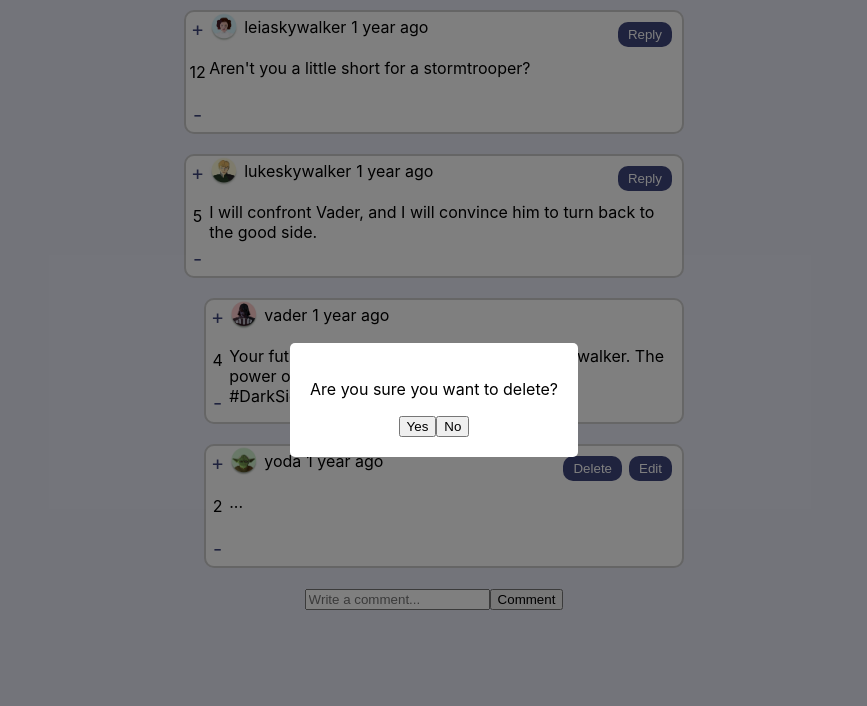
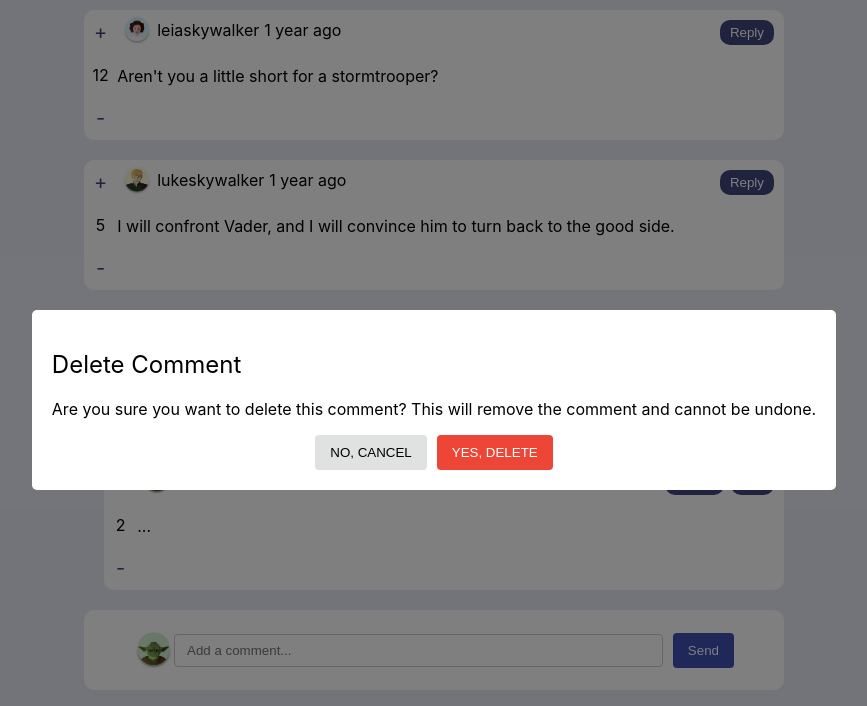
Before and after one commit to miganson/comments-section, a React (Create React App) app: page / in a window 1280 px wide. Both pictures are taken after a click on the button "Delete". Shown: the top 706 px of the page, without its empty margins (206-1073 px from the left). Built offline with nearby package versions, Linux system fonts and the light colour scheme.

Commit message:
added design for reply and comment

```diff
--- a/src/components/Comment/Comment.css
+++ b/src/components/Comment/Comment.css
@@ -1,5 +1,4 @@
 .comment {
-  border: 2px solid #ccc;
   display: flex;
   align-items: flex-start;
   margin-bottom: 20px;
@@ -26,6 +25,10 @@
   right: 60px;
 }
 
+.vote-buttons {
+  padding: 5px;
+}
+
 .comment .vote-buttons div {
   cursor: pointer;
   font-size: 20px;
@@ -40,6 +43,7 @@
 }
 
 .comment .user-info {
+  padding:5px;
   display: flex;
   align-items: center;
   justify-content: flex-start; /* align items to the left */
--- a/src/components/CommentSection/CommentSection.css
+++ b/src/components/CommentSection/CommentSection.css
@@ -1,5 +1,5 @@
 .comment-section {
-  max-width: 500px; /* Setting max-width to 500px */
+  max-width: 700px; /* Setting max-width to 500px */
   min-width: 320px;
   margin: 10px auto; /* Centering by setting auto margin on left and right */
   padding: 0 12px;
@@ -8,3 +8,49 @@
 .replies-container {
   margin-left: 20px;
 }
+
+.comment-input-container {
+  max-width: 700px; /* Setting max-width to 500px */
+  min-width: 320px;
+  margin: 10px auto; /* Centering by setting auto margin on left and right */
+  background-color: white;
+  display: flex;
+  justify-content: center;
+  align-items: center;
+  padding: 10px 0; /* Add padding as required */
+  border-radius: 10px;
+}
+
+.new-comment-container {
+  display: flex; /* Makes the children sit in a line */
+  justify-content: space-between; /* Gives space between input and button */
+  align-items: center; /* Aligns items vertically in the center */
+  width: 100%; /* Takes full width of parent */
+  max-width: 600px; /* You can adjust this based on your preference */
+  padding: 10px; /* Internal padding for the container */
+}
+
+.new-comment-container input {
+  flex: 1; /* Takes all available space */
+  margin-right: 10px; /* Space between input and button */
+  padding: 8px 12px; /* Padding inside input */
+  border: 1px solid #ccc; /* Border for the input */
+  border-radius: 4px; /* Rounded corners for input */
+}
+
+.comment-btn {
+  background-color: #3f51b4; /* Background color for button */
+  color: white; /* Text color */
+  border: none; /* Removes default border */
+  cursor: pointer; /* Hand cursor on hover */
+  padding: 10px 15px; /* Padding for the button */
+  border-radius: 4px; /* Rounded corners for the button */
+  transition: 0.3s background-color; /* Smooth color change on hover */
+}
+
+.comment-user-image {
+  width: 40px; /* Adjust width as needed */
+  height: 40px; /* Adjust height as needed */
+  border-radius: 50%; /* Makes the image round */
+  object-fit: cover; /* Makes sure the image doesn't stretch */
+}
--- a/src/components/CommentSection/CommentSection.js
+++ b/src/components/CommentSection/CommentSection.js
@@ -172,7 +172,17 @@ function CommentSection() {
               />
             ))}
             {replyTo === comment.id && (
-              <>
+              <div className="comment-input-container">
+                <div className="new-comment-container">
+                  <img
+                    src={
+                      data.currentUser.image
+                        ? data.currentUser.image.png
+                        : "avatars/anon.png"
+                    }
+                    alt={data.currentUser.username || "Anonymous"}
+                    className="comment-user-image"
+                  />
                   <input
                     type="text"
                     placeholder="Write a reply..."
@@ -180,23 +190,44 @@ function CommentSection() {
                     onChange={(e) => setNewReply(e.target.value)}
                     ref={replyRefs.current[index]}
                   />
-                <button onClick={() => handleAddReply(comment.id, newReply)}>
+                  <button
+                    className="comment-btn"
+                    onClick={() => handleAddReply(comment.id, newReply)}
+                  >
                     Reply
                   </button>
-              </>
+                </div>
+              </div>
             )}
           </div>
         </div>
       ))}
+      <div className="comment-input-container">
         <div className="new-comment-container">
+          <img
+            src={
+              data.currentUser.image
+                ? data.currentUser.image.png
+                : "avatars/anon.png"
+            }
+            alt={data.currentUser.username || "Anonymous"}
+            className="comment-user-image"
+          />
           <input
             type="text"
-          placeholder="Write a comment..."
+            placeholder="Add a comment..."
             value={newComment}
             onChange={(e) => setNewComment(e.target.value)}
           />
-        <button onClick={() => handleAddComment(newComment)}>Comment</button>
+          <button
+            className="comment-btn"
+            onClick={() => handleAddComment(newComment)}
+          >
+            Send
+          </button>
         </div>
+      </div>
+
       <ConfirmationModal
         show={showModal}
         onConfirm={confirmDelete}
--- a/src/components/Reply/Reply.css
+++ b/src/components/Reply/Reply.css
@@ -1,5 +1,4 @@
 .reply {
-  border: 2px solid #ccc;
   display: flex;
   align-items: flex-start;
   margin-bottom: 20px;
@@ -25,6 +24,10 @@
 
 .reply .actions button.delete {
   right: 60px;
+}
+
+.vote-buttons {
+  padding: 5px;
 }
 
 .reply .vote-buttons div {
--- a/src/components/modal/ConfirmationModal.css
+++ b/src/components/modal/ConfirmationModal.css
@@ -15,3 +15,34 @@
   padding: 20px;
   border-radius: 5px;
 }
+
+.modal-content p,
+.modal-content h2 {
+  text-align: left;
+}
+
+.modal-content h2 {
+  font-weight: 400;
+}
+
+.btn-yes {
+  background-color: #ed4636;
+  color: white;
+  border: none;
+  cursor: pointer;
+  padding: 10px 15px;
+  border-radius: 4px;
+  transition: 0.3s background-color;
+  margin-left: 5px;
+}
+
+.btn-no {
+  background-color: #e0e1e1;
+  color: black;
+  border: none;
+  cursor: pointer;
+  padding: 10px 15px;
+  border-radius: 4px;
+  transition: 0.3s background-color;
+  margin-right: 5px;
+}
--- a/src/components/modal/ConfirmationModal.js
+++ b/src/components/modal/ConfirmationModal.js
@@ -1,5 +1,5 @@
-import React from 'react';
-import './ConfirmationModal.css';  // Assuming you have a CSS file for modal styles
+import React from "react";
+import "./ConfirmationModal.css"; // Assuming you have a CSS file for modal styles
 
 function ConfirmationModal({ show, onConfirm, onCancel }) {
   if (!show) return null;
@@ -7,9 +7,17 @@ function ConfirmationModal({ show, onConfirm, onCancel }) {
   return (
     <div className="modal-overlay">
       <div className="modal-content">
-        <p>Are you sure you want to delete?</p>
-        <button onClick={onConfirm}>Yes</button>
-        <button onClick={onCancel}>No</button>
+        <h2>Delete Comment</h2>
+        <p>
+          Are you sure you want to delete this comment? This will remove the
+          comment and cannot be undone.
+        </p>
+        <button className="btn-no" onClick={onCancel}>
+          NO, CANCEL
+        </button>
+        <button className="btn-yes" onClick={onConfirm}>
+          YES, DELETE
+        </button>
       </div>
     </div>
   );
```
Lines whose indentation alone changed are shown as unchanged.
